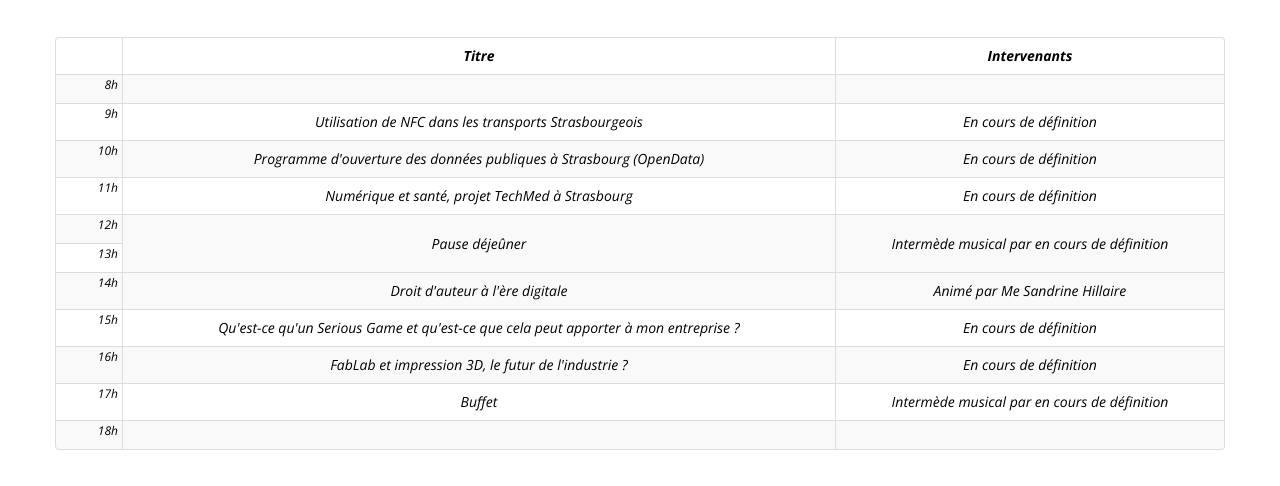
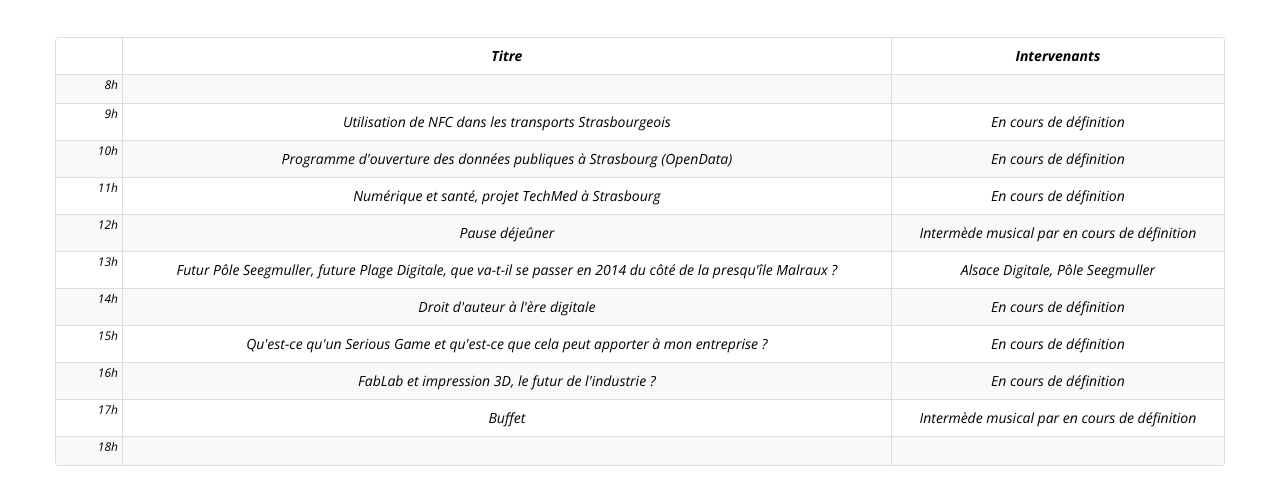
Before and after one commit to AlsaceDigitale/edgefest, a Jekyll site: the page built from edgeday.html, in a window 1280 px wide and 900 px high, scrolled down 2258 px, cut to the strip 0-486 px from the top of the window. Built offline with Jekyll 4.4.1, drawn with Linux system fonts in a browser that asks for light colours; some web fonts are replaced.

Commit message:
one more table ronde

```diff
--- a/_includes/edgeday.html
+++ b/_includes/edgeday.html
@@ -104,16 +104,18 @@
             </tr>
             <tr>
               <td>12h</td>
-              <td rowspan="2">Pause déjeûner</td>
-              <td rowspan="2">Intermède musical par <em>en cours de définition</em></td>
+              <td>Pause déjeûner</td>
+              <td>Intermède musical par <em>en cours de définition</em></td>
             </tr>
             <tr>
               <td>13h</td>
+              <td>Futur Pôle Seegmuller, future Plage Digitale, que va-t-il se passer en 2014 du côté de la presqu'île Malraux ?</td>
+              <td>Alsace Digitale, Pôle Seegmuller</td>
             </tr>
             <tr>
               <td>14h</td>
               <td>Droit d'auteur à l'ère digitale</td>
-              <td>Animé par Me Sandrine Hillaire</td>
+              <td>En cours de définition</td>
             </tr>
             <tr>
               <td>15h</td>
```
